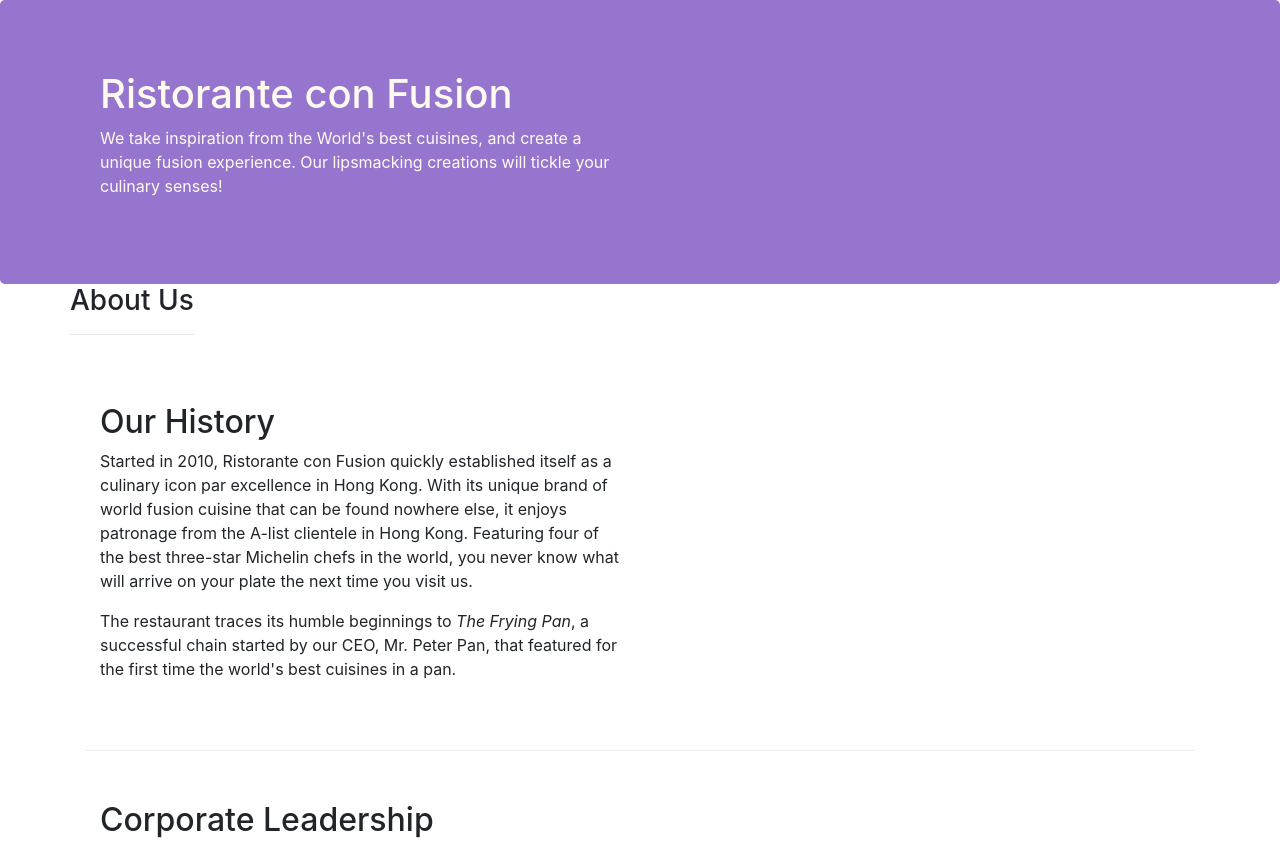
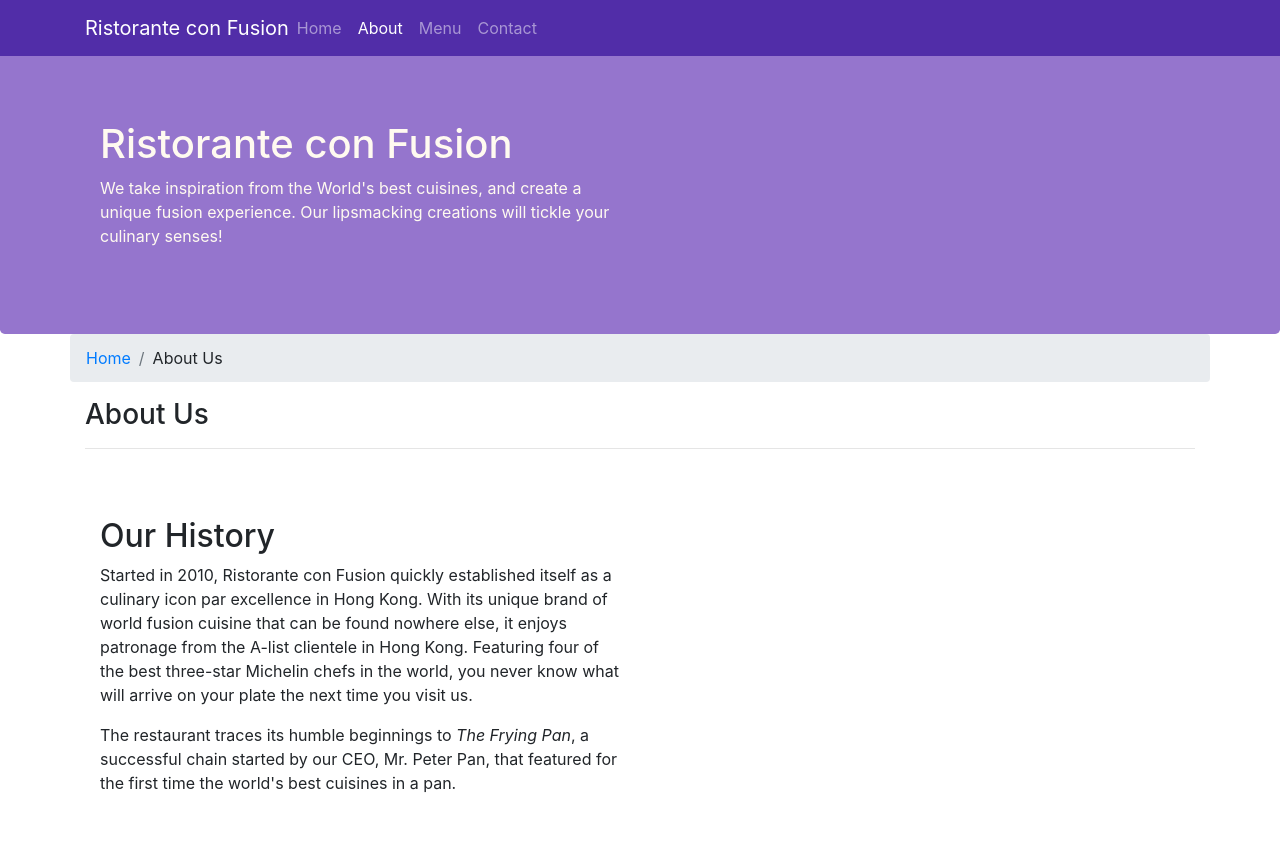
Before and after one commit to Sahilgupta8423/Bootstrap4, a website: page aboutus.html in a window 1280 px wide. Shown: the top 842 px of the page. Drawn offline with nearby package versions, Linux system fonts and the light colour scheme.

Commit message:
Navbar and Breadcrumds

```diff
--- a/aboutus.html
+++ b/aboutus.html
@@ -17,6 +17,24 @@
 </head>
 
 <body>
+    <nav class="navbar navbar-expand-sm navbar-dark  fixed-top">
+        <div class="container">
+            <button class="navbar-toggler" type="button" data-toggle="collapse" data-target="#Navbar">
+                <span class="navbar-toggler-icon"></span>
+
+            </button>
+            <a class="navbar-brand mr-auto" href="./index.html">Ristorante con Fusion</a>
+          <div class="collapse navbar-collapse" id="Navbar">
+              <ul class="navbar-nav mr-auto">
+                <li class="nav-item "><a class="nav-link" href="./index.html">Home</a></li>
+                <li class="nav-item active"><a class="nav-link" href="#">About</a></li>
+                <li class="nav-item"><a class="nav-link" href="#">Menu</a></li>
+                <li class="nav-item"><a class="nav-link" href="#">Contact</a></li>
+              </ul>
+          </div>
+
+        </div>
+    </nav>
 
     <header class="jumbotron">
         <div class="container">
@@ -33,7 +51,12 @@
 
     <div class="container">
         <div class="row ">
-            <div class="">
+            <ol class="col-12 breadcrumb">
+                <li class="breadcrumb-item"><a href="./index.html">Home</a></li>
+                <li class="breadcrumb-item">About Us</li>
+
+            </ol>
+            <div class="col-12">
                <h3>About Us</h3>
                <hr>
             </div>
@@ -72,7 +95,7 @@
                 <div class="col-4 offset-1 col-sm-2">
                     <h5>Links</h5>
                     <ul class="list-unstyled">
-                        <li><a href="#">Home</a></li>
+                        <li><a href="./index.html">Home</a></li>
                         <li><a href="#">About</a></li>
                         <li><a href="#">Menu</a></li>
                         <li><a href="#">Contact</a></li>
--- a/css/styles.css
+++ b/css/styles.css
@@ -28,3 +28,12 @@
     margin: 0px;
     color: #0f0f0f;
 }
+
+body{
+    padding: 50px 0px 0px 0px;
+    z-index: 0;
+}
+
+.navbar-dark{
+    background-color: #512DA8;
+}
```
Also changed, not shown: index.html (+18 -1 lines).
